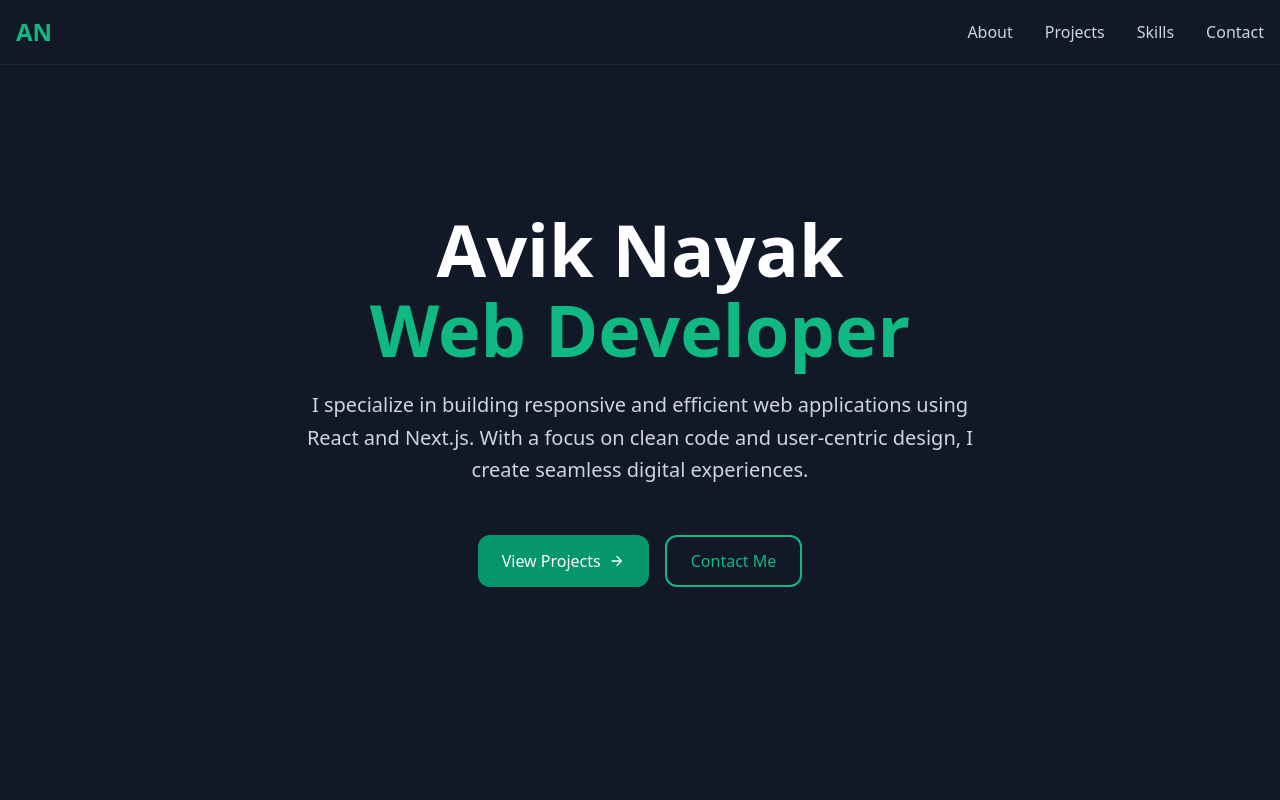
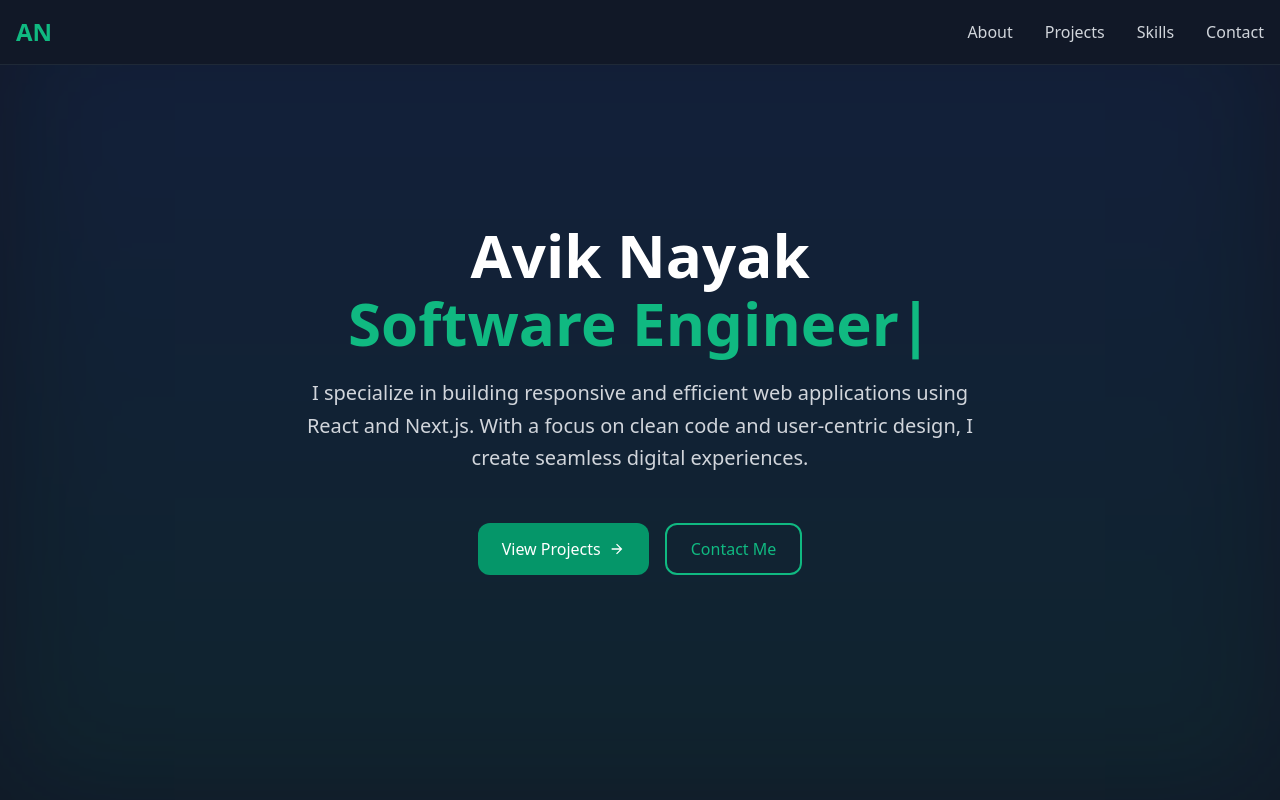
Before and after one commit to AvikNayak22/developer-portfolio, a Next.js app: page / in a window 1280 px wide. Shown: the top 800 px of the page. Built offline with nearby package versions, Linux system fonts and the light colour scheme.

Commit message:
added typewriter effect

```diff
--- a/app/components/About.tsx
+++ b/app/components/About.tsx
@@ -21,7 +21,7 @@ export default function About() {
             <div className="relative group">
               <Image
                 src="/profile-photo.jpg"
-                alt="John Doe"
+                alt="profile photo"
                 width={400}
                 height={400}
                 className="rounded-full mx-auto border-4 border-emerald-400 shadow-2xl relative z-10 object-cover transition-transform duration-300 group-hover:scale-105"
--- a/app/components/Contact.tsx
+++ b/app/components/Contact.tsx
@@ -33,7 +33,7 @@ export default function Contact() {
   };
 
   return (
-    <section id="contact" className="py-20 bg-gray-900 ">
+    <section id="contact" className="py-20 bg-gray-900">
       <div className="max-w-screen-xl mx-auto px-4">
         <h2 className="text-4xl font-bold mb-2 text-center text-emerald-500">
           Get in Touch
--- a/app/components/Hero.tsx
+++ b/app/components/Hero.tsx
@@ -1,13 +1,32 @@
+"use client";
+
 import Link from "next/link";
 import { MdArrowForward } from "react-icons/md";
+import { TypeAnimation } from "react-type-animation";
 
 export default function Hero() {
   return (
-    <section className="min-h-screen flex items-center justify-center px-4 bg-gray-900">
-      <div className="max-w-3xl mx-auto text-center">
-        <h1 className="text-5xl md:text-6xl lg:text-7xl font-bold leading-tight mb-6">
+    <section className="min-h-screen flex items-center justify-center px-4 bg-gray-900 relative overflow-hidden">
+      <div className="absolute inset-0 bg-gradient-to-t from-emerald-600/10 to-blue-600/10 blur-3xl"></div>
+      <div className="max-w-3xl mx-auto text-center relative z-10">
+        <h1 className="text-4xl md:text-6xl font-bold leading-tight mb-6">
           <span className="text-white">Avik Nayak</span>
-          <span className="text-emerald-500 block mt-2">Web Developer</span>
+          <TypeAnimation
+            sequence={[
+              "Full Stack Developer",
+              2000,
+              "Software Engineer",
+              2000,
+              "Next.js Developer",
+              2000,
+              "MERN Stack Developer",
+              2000,
+            ]}
+            wrapper="span"
+            speed={50}
+            className="text-emerald-500 block mt-2"
+            repeat={Infinity}
+          />
         </h1>
         <p className="text-xl text-gray-300 mb-12 leading-relaxed max-w-2xl mx-auto">
           I specialize in building responsive and efficient web applications
--- a/package.json
+++ b/package.json
@@ -15,6 +15,7 @@
     "react-dom": "^19.0.0",
     "react-hook-form": "^7.54.2",
     "react-icons": "^5.4.0",
+    "react-type-animation": "^3.2.0",
     "zod": "^3.24.1"
   },
   "devDependencies": {
```
Also changed, not shown: 1 other file (tests, documents, lock files or other folders).
